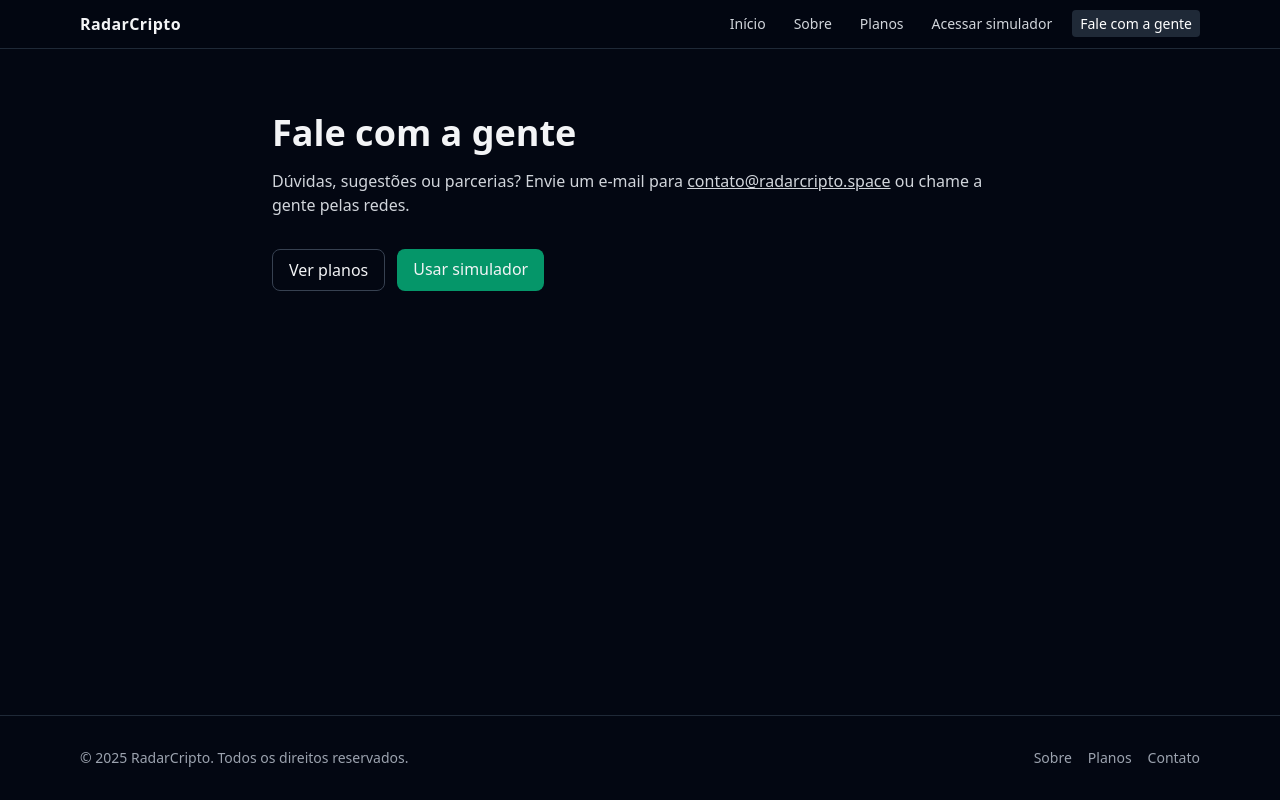
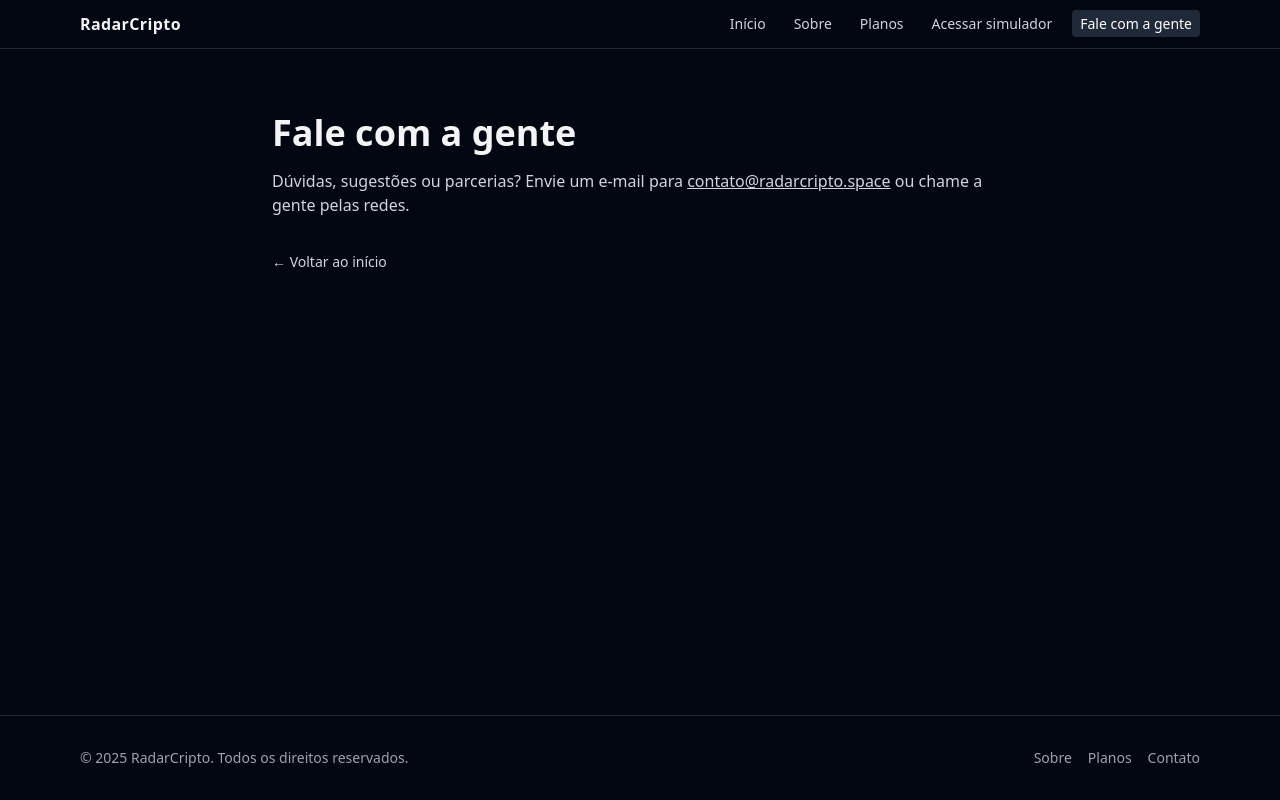
Before and after one commit to Ivanmonteiro-create/radarcripto.space, a Next.js app: page /contact in a window 1280 px wide. Built offline with nearby package versions, Linux system fonts and the light colour scheme.

Commit message:
Update page.tsx

```diff
--- a/app/contact/page.tsx
+++ b/app/contact/page.tsx
@@ -1,4 +1,4 @@
-import Link from "next/link";
+import BackToHome from "@/components/BackToHome";
 
 export default function ContactPage() {
   return (
@@ -12,14 +12,7 @@ export default function ContactPage() {
         ou chame a gente pelas redes.
       </p>
 
-      <div className="mt-8 flex gap-3">
-        <Link href="/plans" className="rounded-lg border border-gray-700 px-4 py-2 hover:bg-gray-800">
-          Ver planos
-        </Link>
-        <Link href="/simulator" className="rounded-lg bg-emerald-600 px-4 py-2 hover:bg-emerald-700">
-          Usar simulador
-        </Link>
-      </div>
+      <BackToHome />
     </section>
   );
 }
```
